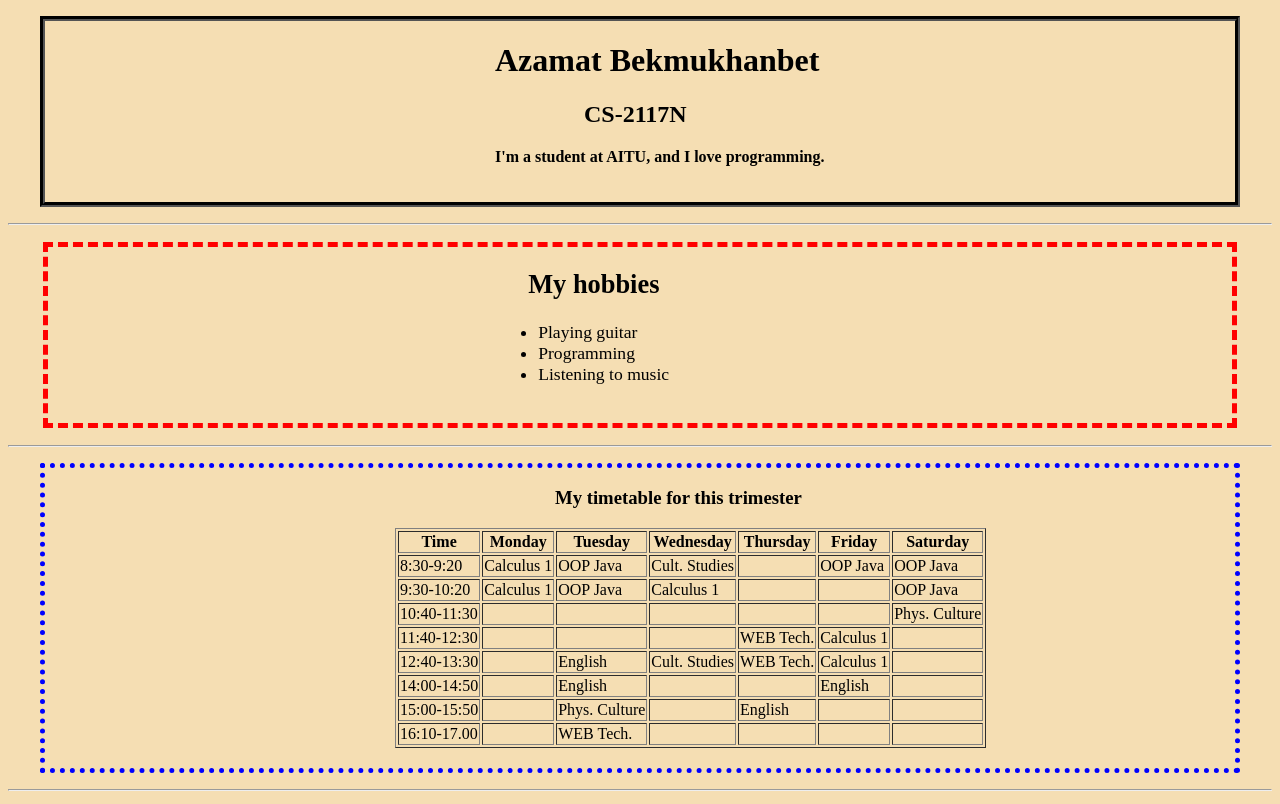
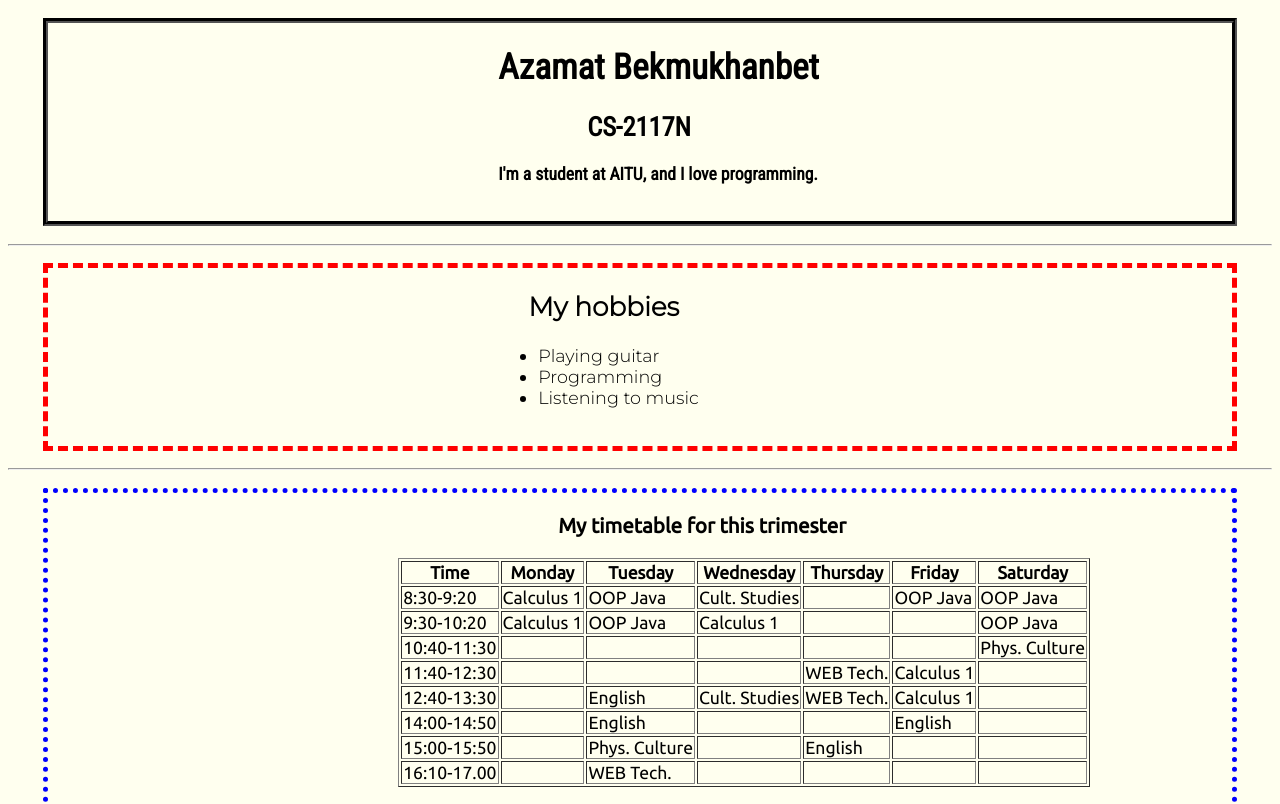
Before and after one commit to div2der/PracticeCSS, a plain HTML site: page index.html in a window 1280 px wide. Shown: the top 804 px of the page. Drawn offline with Linux system fonts and the light colour scheme.

Commit message:
modified css

```diff
--- a/style.css
+++ b/style.css
@@ -1,5 +1,6 @@
+@import url('https://fonts.googleapis.com/css2?family=Montserrat:wght@300&family=Roboto+Condensed&family=Ubuntu&display=swap');
 body {
-	background-color: wheat;
+	background-color: #FFFFEF;
 }
 
 #Name {
@@ -9,6 +10,7 @@ body {
 	border-width: 5px;
 	height: auto;
 	width: auto;
+	font: 1.1em "Roboto Condensed", serif;
 	margin: 1em 2em;
 }
 
@@ -27,7 +29,7 @@ body {
 	border-width: 5px;
 	height: auto;
 	width: auto;
-	font: 1.1em "iosevka", serif;
+	font: 1.1em "Montserrat", serif;
 	margin: 1em 2em;
 }
 
@@ -42,5 +44,6 @@ body {
 	border-width: 5px;
 	height: auto;
 	width: auto;
+	font: 1.1em "Ubuntu", serif;
 	margin: 1em 2em;
 }
```
